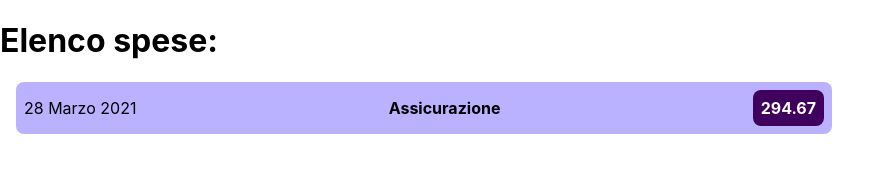
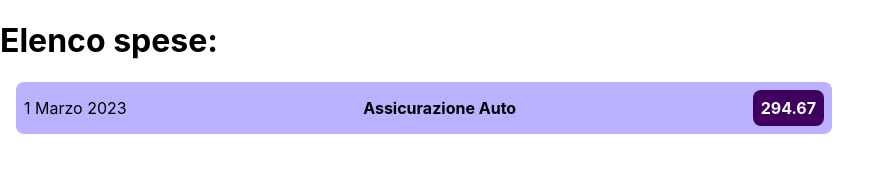
Before and after one commit to fondazioneedulife/REACT-COOKIE-23-24-lezione-02, a React (Create React App) app in the folder lezione02/: page / in a window 1280 px wide. Shown: the top 188 px of the page, without its empty margins (0-893 px from the left). Built offline with nearby package versions, Linux system fonts and the light colour scheme.

Commit message:
attributi

```diff
--- a/lezione02/src/App.js
+++ b/lezione02/src/App.js
@@ -6,7 +6,12 @@ function App() {
   return (
     <>
       <h1>Elenco spese:</h1>
-      <ElementoElencoSpese/>
+      <ElementoElencoSpese
+        data = {"1 Marzo 2023"}
+        ammontare={294.67}
+        titolo={"Assicurazione Auto"}
+      >
+      </ElementoElencoSpese>
     </>
   );
 }
--- a/lezione02/src/components/ElementoElencoSpese.js
+++ b/lezione02/src/components/ElementoElencoSpese.js
@@ -1,14 +1,17 @@
 
 import './ElementoElencoSpese.css';
 
-export default function ElementoElencoSpese(){
+export default function ElementoElencoSpese(props){
+    const data = props.data; // "1 Marzo 2024"
+    const titolo = props.titolo; // "Assicurazione Auto"
+    const ammontare = props.ammontare; // 294.67
     return  <div className="elemento-elenco">
-        <div>28 Marzo 2021</div>
+        <div>{data}</div>
         <div className="element-elenco-descrizione">
-            <h2>Assicurazione</h2>
+            <h2>{titolo}</h2>
         </div>
         <div className="elemento-elenco-prezzo">
-            294.67
+            {ammontare}
         </div>
     </div>
 }
```
